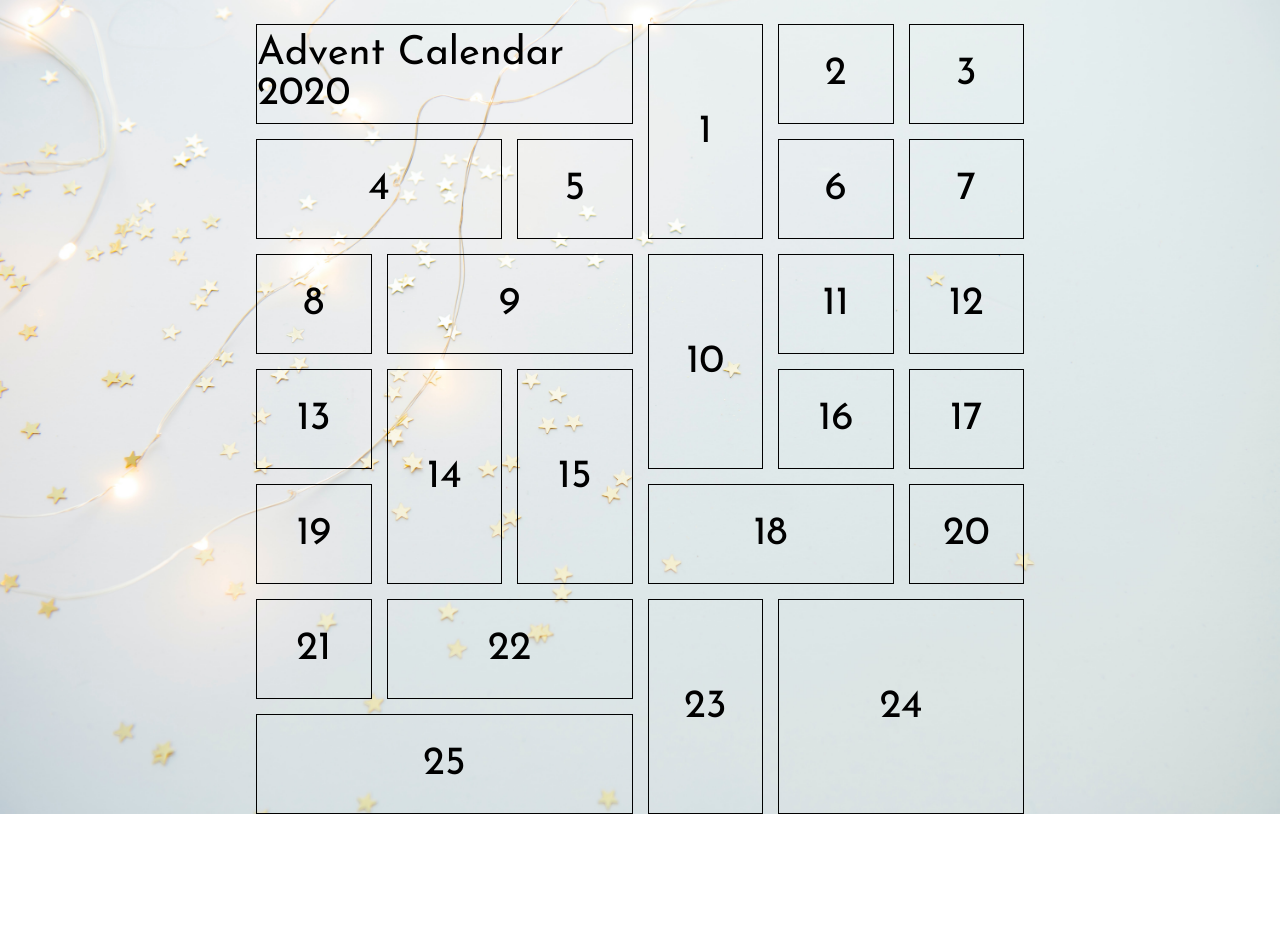
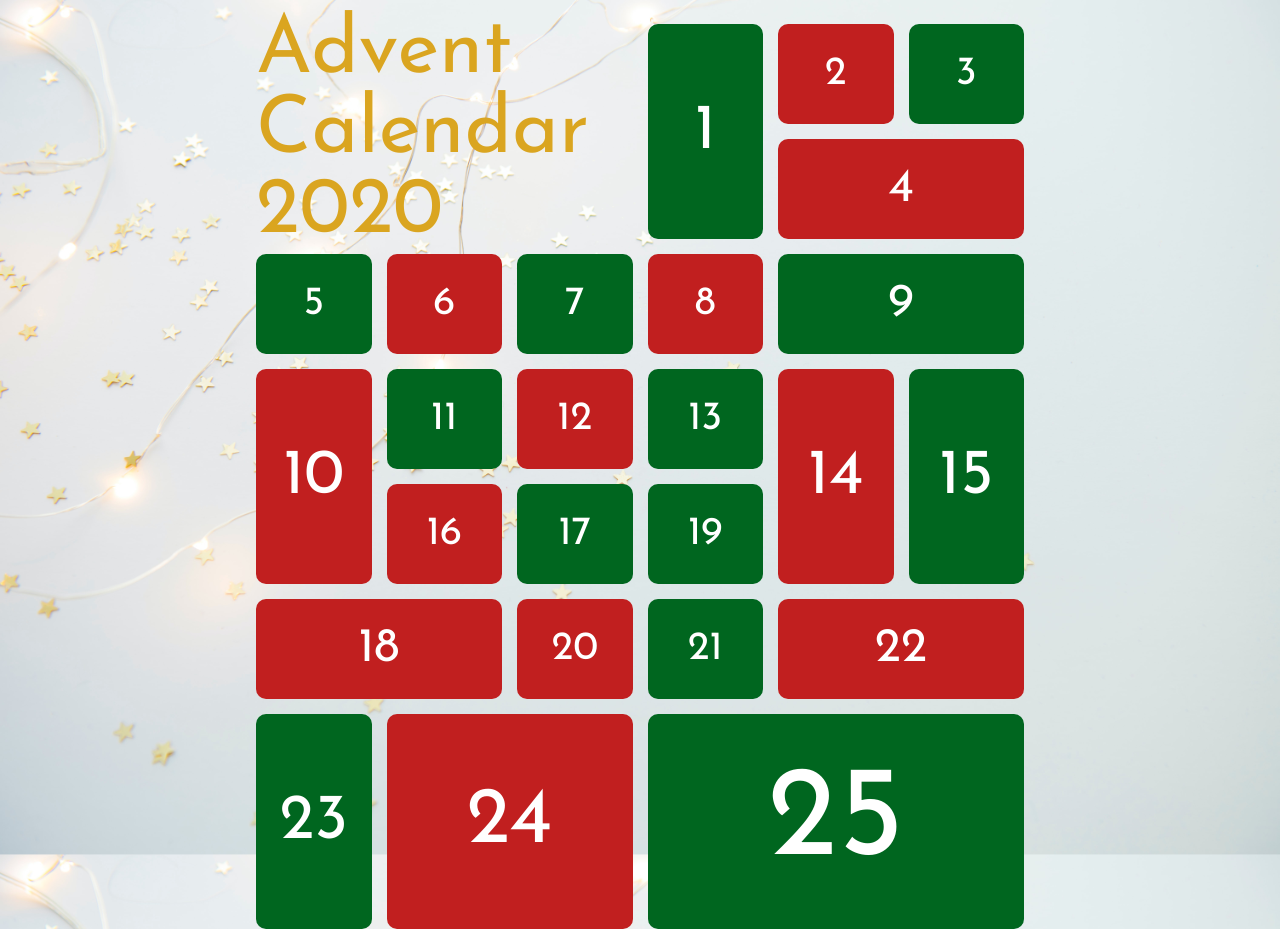
Before and after one commit to saddamarbaa/advent-calendar, a plain HTML site: page index.html in a window 1280 px wide. Before the commit the page ends 814 px from the top, so only its background shows below. Drawn offline with Linux system fonts and the light colour scheme.

Commit message:
html title been add to tile and css been update

```diff
--- a/assets/styles/style.css
+++ b/assets/styles/style.css
@@ -20,7 +20,7 @@
 }
 
 body {
-    background-image: url("/assets/images/christmas_bg.jpg");
+    background-image: url(/assets/images/christmas_bg.jpg);
     background-size: cover;
     background-repeat: none;
     padding: 3vh;
@@ -66,7 +66,6 @@ body {
     display: flex;
     justify-content: center;
     align-items: center;
-    border: 1px solid;
 }
 
 
@@ -75,8 +74,10 @@ body {
    ===================== */
 
 .title {
-    grid-row: span 1;
+    grid-row: span 2;
     grid-column: span 3;
+    color: #daa520;
+    font-size: 5rem;
 }
 
 
@@ -90,6 +91,7 @@ body {
 .day15,
 .day23 {
     grid-row: span 2;
+    font-size: 4rem;
 }
 
 .day4,
@@ -97,19 +99,79 @@ body {
 .day18,
 .day22 {
     grid-column: span 2;
+    font-size: 3rem;
 }
 
 .day24 {
     grid-row: span 2;
     grid-column: span 2;
+    font-size: 5rem;
 }
 
 .day25 {
-    grid-row: span 1;
+    grid-row: span 2;
     grid-column: span 3;
+    font-size: 8rem;
+}
+
+.day1 .front,
+.day3 .front,
+.day5 .front,
+.day7 .front,
+.day9 .front,
+.day11 .front,
+.day13 .front,
+.day15 .front,
+.day17 .front,
+.day19 .front,
+.day21 .front,
+.day23 .front,
+.day25 .front {
+    background-color: #00661f;
 }
 
 
 /* =====================
       Animation
    ===================== */
+
+.container-item {
+    background-color: transparent;
+    perspective: 1000px;
+}
+
+.tile {
+    position: relative;
+    width: 100%;
+    height: 100%;
+    text-align: center;
+    transition: transform 0.8s;
+    transform-style: preserve-3d;
+}
+
+.container-item:hover .tile {
+    transform: rotateX(180deg);
+}
+
+.front,
+.back {
+    position: absolute;
+    width: 100%;
+    height: 100%;
+    --webkit-backface-visibility: hidden;
+    backface-visibility: hidden;
+    display: flex;
+    justify-content: center;
+    align-items: center;
+}
+
+.front {
+    background-color: #c11f1f;
+    color: #ffffff;
+    border-radius: 10px;
+}
+
+.back {
+    border-radius: 10px;
+    transform: rotateX(180deg);
+}
--- a/index.html
+++ b/index.html
@@ -31,175 +31,175 @@
 
             <!-- day 1 -->
             <div class="container-item day1">
-                <div class="title">
+                <div class="tile">
                     <div class="front">1</div>
                     <div class="back"></div>
                 </div>
             </div>
             <!-- day 2 -->
             <div class="container-item day2">
-                <div class="title">
+                <div class="tile">
                     <div class="front">2</div>
                     <div class="back"></div>
                 </div>
             </div>
             <!-- day 3 -->
             <div class="container-item day3">
-                <div class="title">
+                <div class="tile">
                     <div class="front">3</div>
                     <div class="back"></div>
                 </div>
             </div>
             <!-- day 4 -->
             <div class="container-item day4">
-                <div class="title">
+                <div class="tile">
                     <div class="front">4</div>
                     <div class="back"></div>
                 </div>
             </div>
             <!-- day 5 -->
             <div class="container-item day5">
-                <div class="title">
+                <div class="tile">
                     <div class="front">5</div>
                     <div class="back"></div>
                 </div>
             </div>
             <!-- day 6 -->
             <div class="container-item day6">
-                <div class="title">
+                <div class="tile">
                     <div class="front">6</div>
                     <div class="back"></div>
                 </div>
             </div>
             <!-- day 7 -->
             <div class="container-item day7">
-                <div class="title">
+                <div class="tile">
                     <div class="front">7</div>
                     <div class="back"></div>
                 </div>
             </div>
             <!-- day 8 -->
             <div class="container-item day8">
-                <div class="title">
+                <div class="tile">
                     <div class="front">8</div>
                     <div class="back"></div>
                 </div>
             </div>
             <!-- day 9 -->
             <div class="container-item day9">
-                <div class="title">
+                <div class="tile">
                     <div class="front">9</div>
                     <div class="back"></div>
                 </div>
             </div>
             <!-- day 10 -->
             <div class="container-item day10">
-                <div class="title">
+                <div class="tile">
                     <div class="front">10</div>
                     <div class="back"></div>
                 </div>
             </div>
             <!-- day 11 -->
             <div class="container-item day11">
-                <div class="title">
+                <div class="tile">
                     <div class="front">11</div>
                     <div class="back"></div>
                 </div>
             </div>
             <!-- day 12 -->
             <div class="container-item day12">
-                <div class="title">
+                <div class="tile">
                     <div class="front">12</div>
                     <div class="back"></div>
                 </div>
             </div>
             <!-- day 13 -->
             <div class="container-item day13">
-                <div class="title">
+                <div class="tile">
                     <div class="front">13</div>
                     <div class="back"></div>
                 </div>
             </div>
             <!-- day 14 -->
             <div class="container-item day14">
-                <div class="title">
+                <div class="tile">
                     <div class="front">14</div>
                     <div class="back"></div>
                 </div>
             </div>
             <!-- day 15 -->
             <div class="container-item day15">
-                <div class="title">
+                <div class="tile">
                     <div class="front">15</div>
                     <div class="back"></div>
                 </div>
             </div>
             <!-- day 16 -->
             <div class="container-item day16">
-                <div class="title">
+                <div class="tile">
                     <div class="front">16</div>
                     <div class="back"></div>
                 </div>
             </div>
             <!-- day 17 -->
             <div class="container-item day17">
-                <div class="title">
+                <div class="tile">
                     <div class="front">17</div>
                     <div class="back"></div>
                 </div>
             </div>
             <!-- day 18 -->
             <div class="container-item day18">
-                <div class="title">
+                <div class="tile">
                     <div class="front">18</div>
                     <div class="back"></div>
                 </div>
             </div>
             <!-- day 19 -->
             <div class="container-item day19">
-                <div class="title">
+                <div class="tile">
                     <div class="front">19</div>
                     <div class="back"></div>
                 </div>
             </div>
             <!-- day 20 -->
             <div class="container-item day20">
-                <div class="title">
+                <div class="tile">
                     <div class="front">20</div>
                     <div class="back"></div>
                 </div>
             </div>
             <!-- day 21 -->
             <div class="container-item day21">
-                <div class="title">
+                <div class="tile">
                     <div class="front">21</div>
                     <div class="back"></div>
                 </div>
             </div>
             <!-- day 22 -->
             <div class="container-item day22">
-                <div class="title">
+                <div class="tile">
                     <div class="front">22</div>
                     <div class="back"></div>
                 </div>
             </div>
             <!-- day 23 -->
             <div class="container-item day23">
-                <div class="title">
+                <div class="tile">
                     <div class="front">23</div>
                     <div class="back"></div>
                 </div>
             </div>
             <!-- day 24 -->
             <div class="container-item day24">
-                <div class="title">
+                <div class="tile">
                     <div class="front">24</div>
                     <div class="back"></div>
                 </div>
             </div>
             <!-- day 25 -->
             <div class="container-item day25">
-                <div class="title">
+                <div class="tile">
                     <div class="front">25</div>
                     <div class="back"></div>
                 </div>
```
